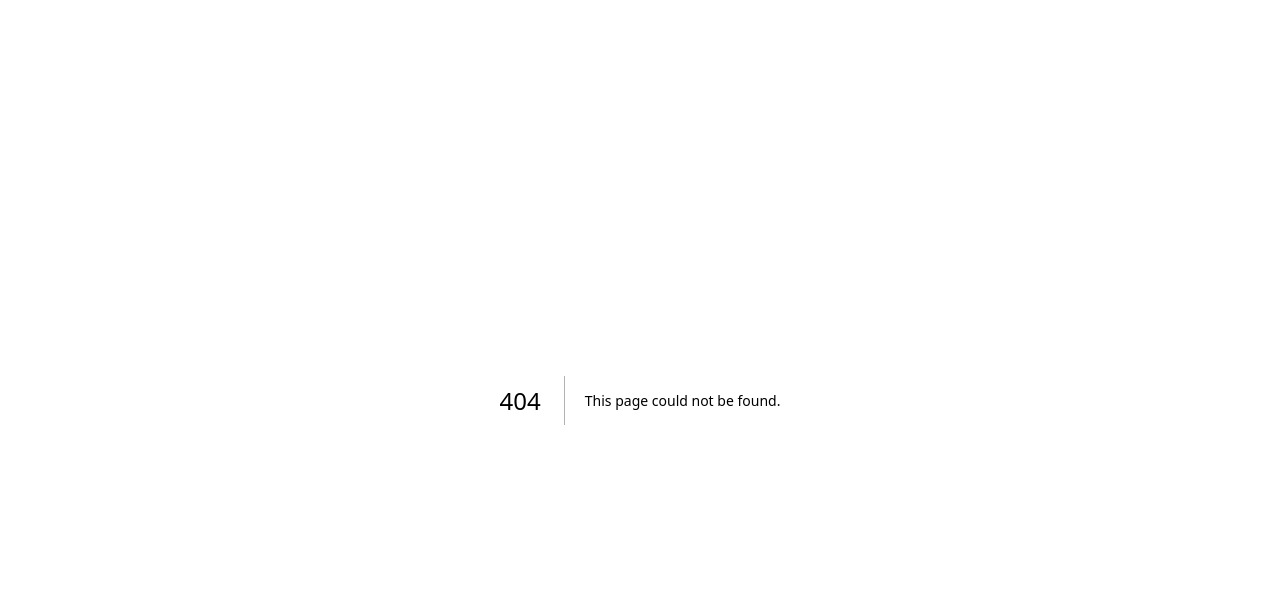
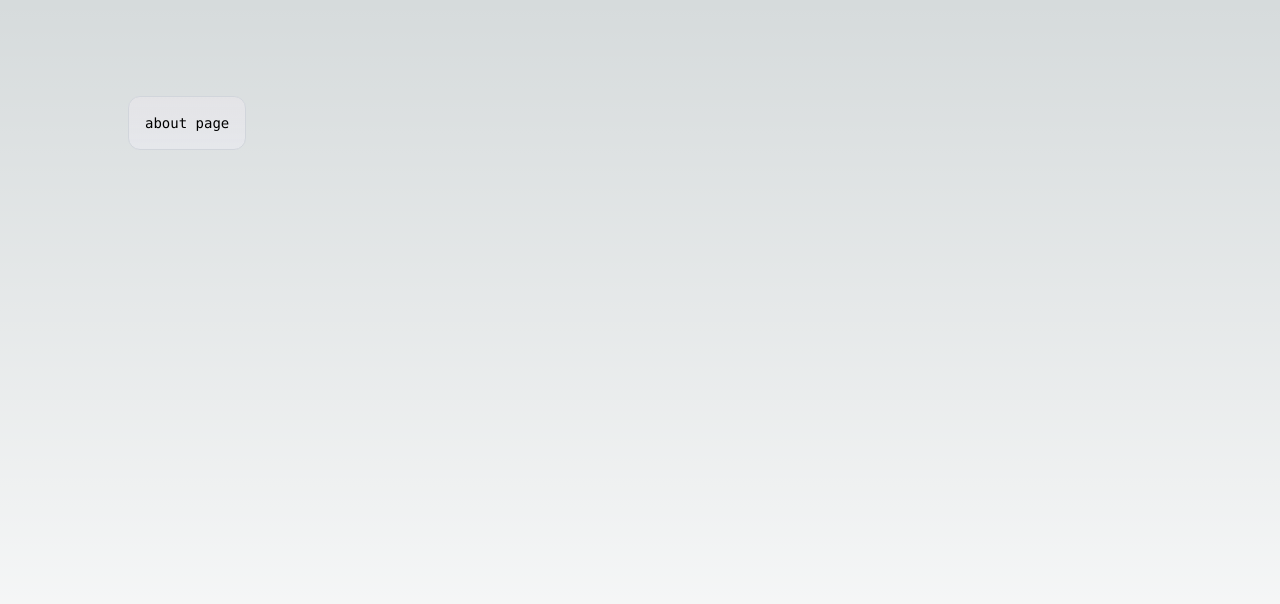
Before and after one commit to isc-exhibition/ischive, a Next.js app: page /about in a window 1280 px wide. Before the commit this address had no page. Shown: the top 604 px of the page. Built offline with nearby package versions, Linux system fonts and the light colour scheme.

Commit message:
:sparkles: Add Page Routing

```diff
--- /dev/null
+++ b/src/app/about/page.tsx
@@ -0,0 +1,13 @@
+import Image from 'next/image'
+
+export default async function Page() {
+  return (
+    <main className="flex min-h-screen flex-col items-center justify-between p-24">
+      <div className="z-10 max-w-5xl w-full items-center justify-between font-mono text-sm lg:flex">
+        <p className="fixed left-0 top-0 flex w-full justify-center border-b border-gray-300 bg-gradient-to-b from-zinc-200 pb-6 pt-8 backdrop-blur-2xl dark:border-neutral-800 dark:bg-zinc-800/30 dark:from-inherit lg:static lg:w-auto  lg:rounded-xl lg:border lg:bg-gray-200 lg:p-4 lg:dark:bg-zinc-800/30">
+          about page
+        </p>
+      </div>
+    </main>
+  )
+}
--- /dev/null
+++ b/src/app/archiving/page.tsx
@@ -0,0 +1,13 @@
+import Image from 'next/image'
+
+export default async function Page() {
+  return (
+    <main className="flex min-h-screen flex-col items-center justify-between p-24">
+      <div className="z-10 max-w-5xl w-full items-center justify-between font-mono text-sm lg:flex">
+        <p className="fixed left-0 top-0 flex w-full justify-center border-b border-gray-300 bg-gradient-to-b from-zinc-200 pb-6 pt-8 backdrop-blur-2xl dark:border-neutral-800 dark:bg-zinc-800/30 dark:from-inherit lg:static lg:w-auto  lg:rounded-xl lg:border lg:bg-gray-200 lg:p-4 lg:dark:bg-zinc-800/30">
+          archiving page
+        </p>
+      </div>
+    </main>
+  )
+}
--- /dev/null
+++ b/src/app/chriscmas/page.tsx
@@ -0,0 +1,13 @@
+import Image from 'next/image'
+
+export default async function Page() {
+  return (
+    <main className="flex min-h-screen flex-col items-center justify-between p-24">
+      <div className="z-10 max-w-5xl w-full items-center justify-between font-mono text-sm lg:flex">
+        <p className="fixed left-0 top-0 flex w-full justify-center border-b border-gray-300 bg-gradient-to-b from-zinc-200 pb-6 pt-8 backdrop-blur-2xl dark:border-neutral-800 dark:bg-zinc-800/30 dark:from-inherit lg:static lg:w-auto  lg:rounded-xl lg:border lg:bg-gray-200 lg:p-4 lg:dark:bg-zinc-800/30">
+          chrISCmas
+        </p>
+      </div>
+    </main>
+  )
+}
--- a/src/app/layout.tsx
+++ b/src/app/layout.tsx
@@ -1,12 +1,13 @@
 import type { Metadata } from 'next'
 import { Inter } from 'next/font/google'
 import './globals.css'
+import { NavigationBar } from '../../components/NagivationBar'
 
 const inter = Inter({ subsets: ['latin'] })
 
 export const metadata: Metadata = {
-  title: 'Create Next App',
-  description: 'Generated by create next app',
+  title: 'ISCHIVE',
+  description: 'Information Science and Culture of Seoul National University Archiving Page',
 }
 
 export default function RootLayout({
@@ -16,6 +17,7 @@
 }) {
   return (
     <html lang="en">
+      {/* <NavigationBar /> */}
       <body className={inter.className}>{children}</body>
     </html>
   )
```
